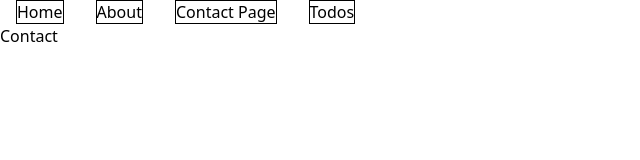
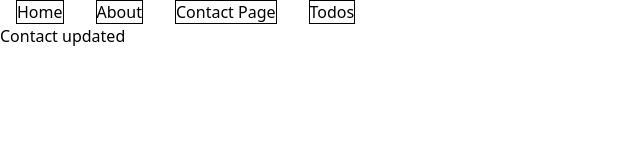
Before and after one commit to brondai/texas-thrift-shop, a React (Vite) app: page /contact in a window 1280 px wide. Shown: the top 160 px of the page, without its empty margins (0-640 px from the left). Built offline with nearby package versions, Linux system fonts and the light colour scheme.

Commit message:
contact updated

```diff
--- a/src/components/Contact.jsx
+++ b/src/components/Contact.jsx
@@ -2,7 +2,7 @@ import React from "react";
 import Navbar from "./Navbar";
 
 const Contact = () => {
-  return <div>Contact</div>;
+  return <div>Contact updated</div>;
 };
 
 export default Contact;
```
